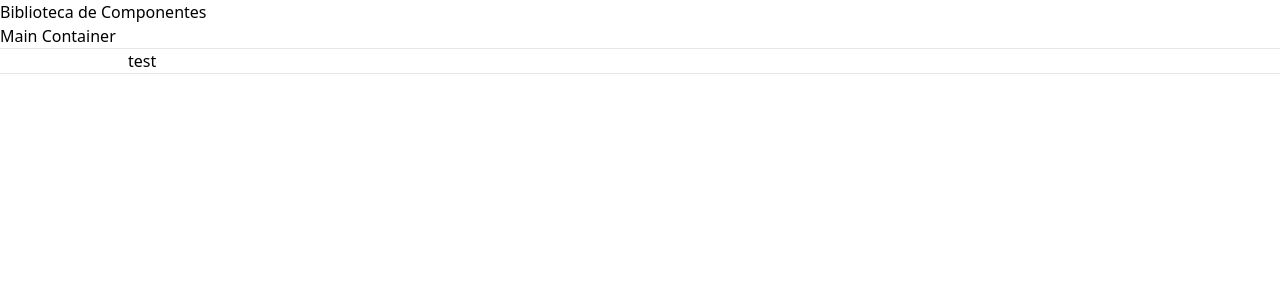
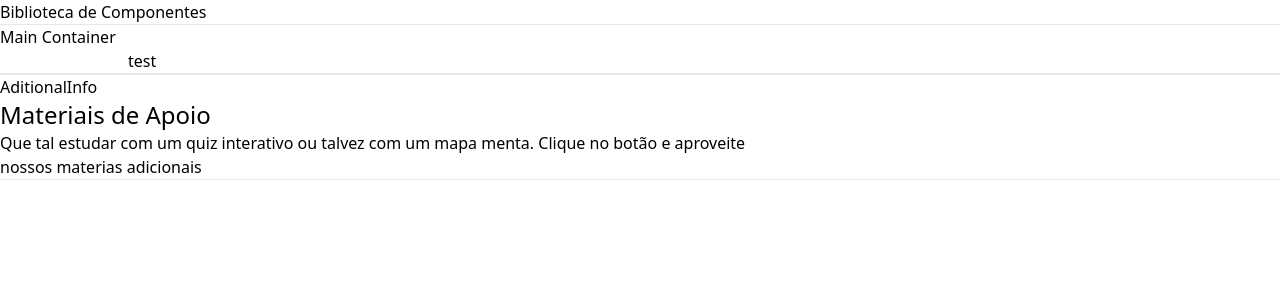
Before and after one commit to fabricadesoftware-ifc/fabricaHistologia_frontend, a Vue app: page /test-components in a window 1280 px wide. Shown: the top 300 px of the page. Built offline with nearby package versions, Linux system fonts and the light colour scheme.

Commit message:
Created AditionalInfo Component and it's subcomponentTopicsAditionalInfo

```diff
--- /dev/null
+++ b/src/components/AditionalInfoComp.vue
@@ -0,0 +1,14 @@
+<script setup>
+import TopicsAditionalInfoComp from './TopicsAditionalInfoComp.vue';
+</script>
+<template>
+  <section class="w-7/12 h-auto grid-cols-1 grid-rows-3">
+    <div>
+      <h3 class="text-2xl font-medium">Materiais de Apoio</h3>
+         <p> Que tal estudar com um quiz interativo ou talvez com um mapa menta. Clique no botão e
+          aproveite nossos materias adicionais</p>
+    </div>
+
+    <TopicsAditionalInfoComp />
+  </section>
+</template>
--- /dev/null
+++ b/src/components/TopicsAditionalInfoComp.vue
@@ -0,0 +1,28 @@
+<script setup>
+const props = defineProps({
+    tittle: {
+        type: String
+    },
+    informations: {
+        type: Object
+    },
+    subInformations: {
+        type: Object
+    }
+})
+</script>
+
+<template>
+  <div class="w-full h-6/12 mt-4" v-for="(item, index) in props.informations" :key="index">
+    <h4 class="text-2xl font-medium">{{ props.tittle }}</h4>
+
+    <ul>
+      <li v-for="(itens,index) in subInformations" :key="index">
+        <a href="#">{{ itens }}</a>
+        <ul class="list-disc ml-5">
+            <li>{{ itens }}</li>
+        </ul>
+      </li>
+    </ul>
+  </div>
+</template>
--- a/src/router/index.js
+++ b/src/router/index.js
@@ -27,8 +27,7 @@ const router = createRouter({
       path: '/test-components',
       name: 'test-components',
       component: () => import('@/views/tests/ComponentsView.vue')
-    },
-
+    }
   ]
 })
 
--- a/src/views/tests/ComponentsView.vue
+++ b/src/views/tests/ComponentsView.vue
@@ -1,17 +1,25 @@
 <script setup>
 import ContainerDefault from '@/components/ContainerDefault.vue';
-
+import AditionalInfoComp from '@/components/AditionalInfoComp.vue';
 </script>
 
 <template>
     <h1>Biblioteca de Componentes</h1>
+    <!-- <hr> -->
     <!-- <p>component name</p> -->
     <!-- <Component -->
+    <!-- <hr> -->
 
-     <p>Main Container</p>
-     <hr>
+    <hr>
+    <p>Main Container</p>
      <ContainerDefault>
         test
     </ContainerDefault>
     <hr>
+
+    <hr>
+    <p>AditionalInfo</p>
+    <AditionalInfoComp />
+    <hr>
+
 </template>
```
